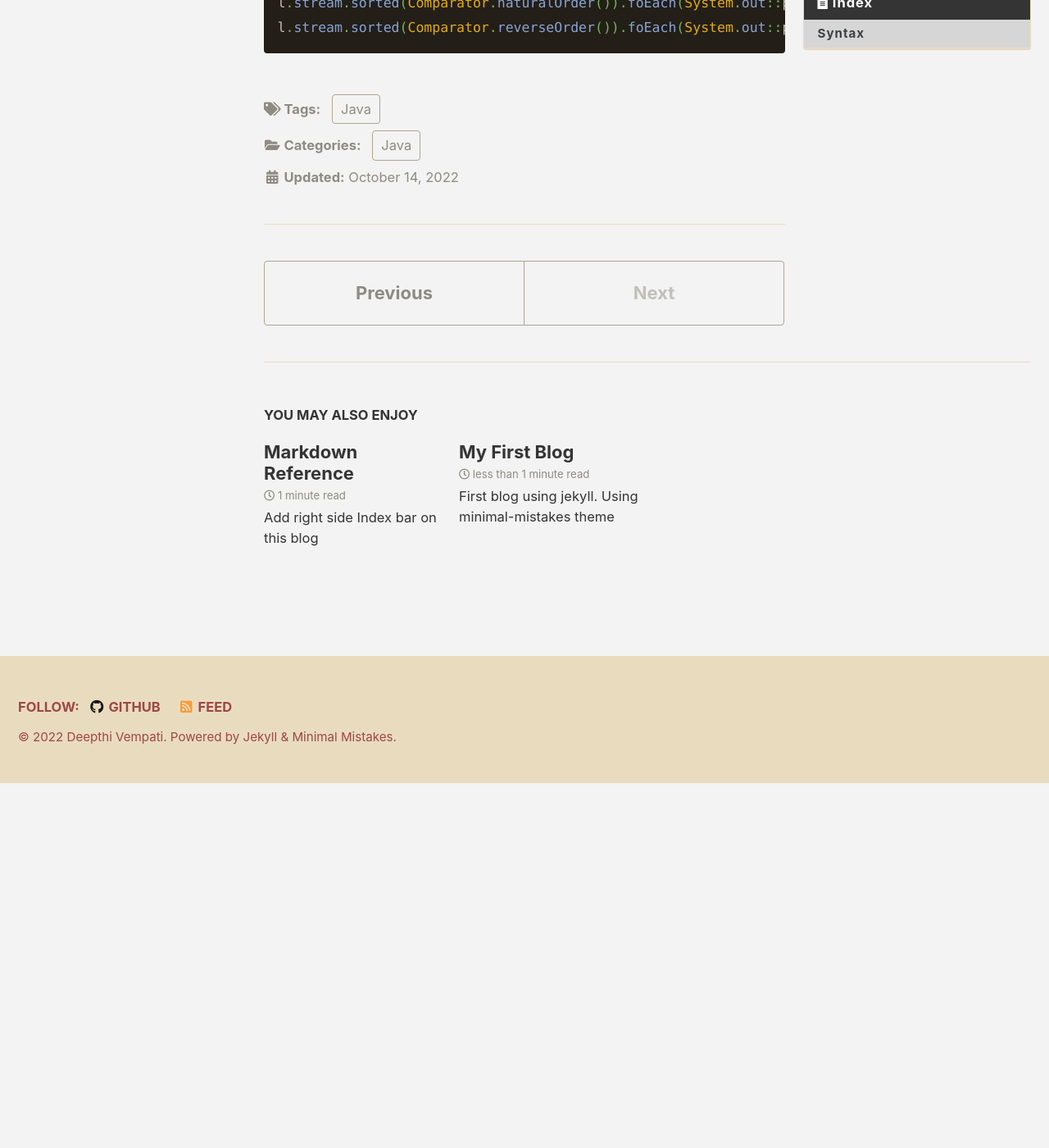
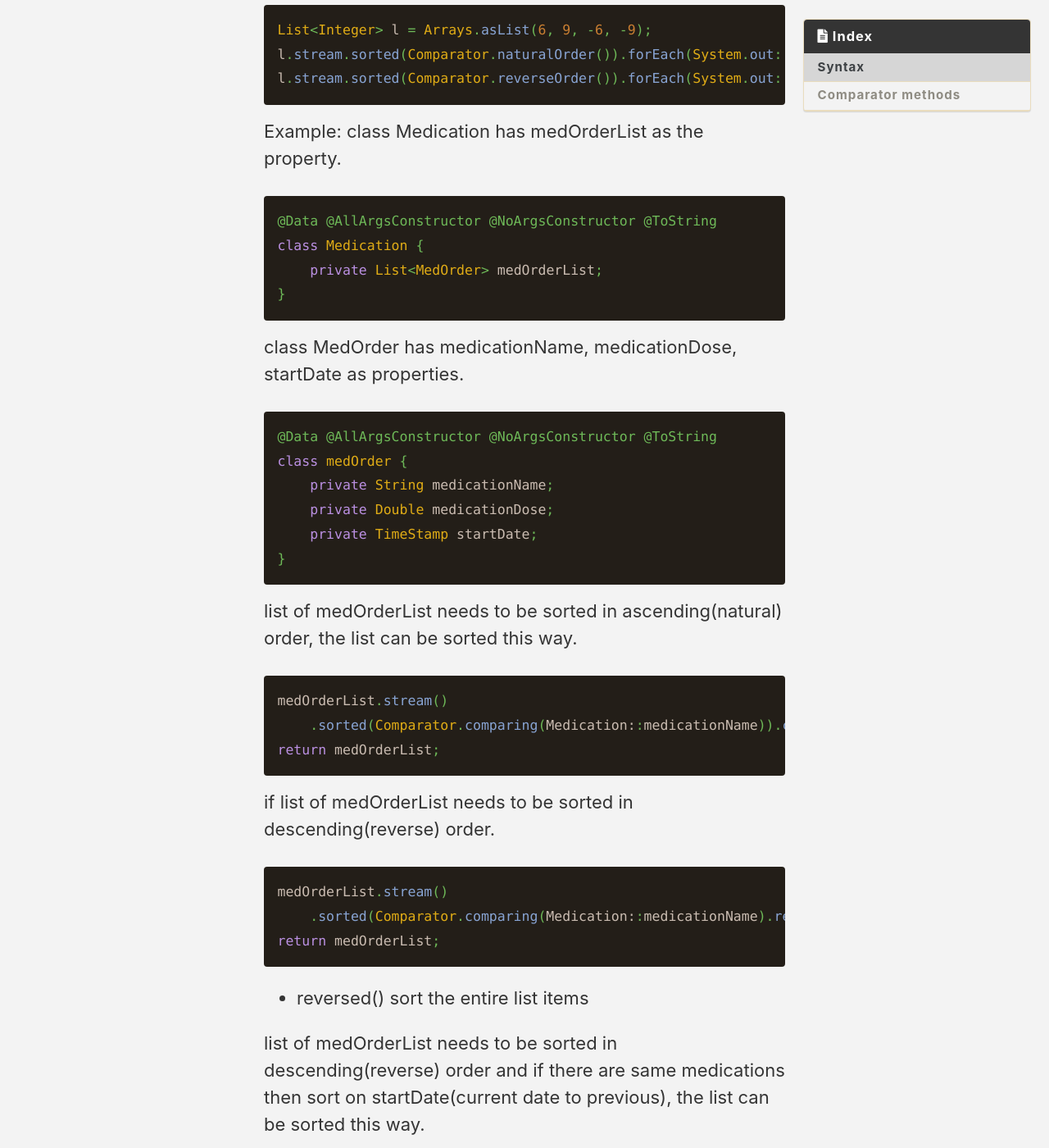
Before and after one commit to deepthivempati/deepthivempati.github.io, a Jekyll site: the page built from _posts/java/2022-10-14-sorting-comparator.md, in a window 1280 px wide and 1400 px high, scrolled down 752 px. Shown: the whole window at 82% size. Built offline with Jekyll 4.4.1, drawn with Linux system fonts in a browser that asks for light colours; cached includes are drawn as plain includes; before the commit the page ends 1707 px from its top, so only the background shows below that; some of the changed text lies outside the part shown.

Commit message:
comparators methods

````diff
--- a/_posts/java/2022-10-14-sorting-comparator.md
+++ b/_posts/java/2022-10-14-sorting-comparator.md
@@ -7,15 +7,78 @@
 
 {% include toc title="Index" %}
 
+Comparator<T> is an interface
 Stream sorted(Comparator comparator) returns the stream of elements in natural sorted order and reverse sorted order with the provided Comparator.
 
-# Syntax
+## Syntax
 `sorted(Comparator<? super T> comparator)`
 
 * Where, Stream is an interface and T is type of stream elements. comparator is used to compare stream elements.
 
 ``` java
 List<Integer> l = Arrays.asList(6, 9, -6, -9);
-l.stream.sorted(Comparator.naturalOrder()).foEach(System.out::println);
-l.stream.sorted(Comparator.reverseOrder()).foEach(System.out::println);
+l.stream.sorted(Comparator.naturalOrder()).forEach(System.out::println);
+l.stream.sorted(Comparator.reverseOrder()).forEach(System.out::println);
 ```
+
+Example: class Medication has medOrderList as the property.
+```java
+@Data @AllArgsConstructor @NoArgsConstructor @ToString
+class Medication {
+    private List<MedOrder> medOrderList;
+}
+```
+
+class MedOrder has medicationName, medicationDose, startDate as properties.
+```java
+@Data @AllArgsConstructor @NoArgsConstructor @ToString
+class medOrder {
+    private String medicationName;
+    private Double medicationDose;
+    private TimeStamp startDate;
+}
+```
+
+list of medOrderList needs to be sorted in ascending(natural) order, the list can be sorted this way.
+```java
+medOrderList.stream()
+    .sorted(Comparator.comparing(Medication::medicationName)).collect(Collectors.toList());
+return medOrderList;
+```
+
+if list of medOrderList needs to be sorted in descending(reverse) order.
+```java
+medOrderList.stream()
+    .sorted(Comparator.comparing(Medication::medicationName).reversed).collect(Collectors.toList());
+return medOrderList;
+```
+* reversed() sort the entire list items
+
+list of medOrderList needs to be sorted in descending(reverse) order and if there are same medications then sort on startDate(current date to previous), the list can be sorted this way.
+```java
+medOrderList.stream()
+  .sorted(Comparator.comparing(Medication::medicationName).thenComparing(Medication::startDate, Comparator.reverseOrder()).reversed).collect(Collectors.toList());
+  return medOrderList;
+```
+* Comparator.reverseOrder() does not sort the entire list items. it sort the each element with multiple items based on comparion using a key(ex: startDate).
+
+
+# Comparator methods
+
+* compare(T,T)
+* reversed()
+* thenComparing(Comparator<? super T>)
+* thenComparing(Function<? super T, ? extends U>, Comparator<? super U>)
+* thenComparing(Function<? super YT, ? extends U>)
+* thenComparingInt(ToIntFunction<? super T>)
+* thenComparingLong(ToLongFunction<? super T>)
+* thenComparingDouble(ToDoubleFunction<? super T>)
+* reversOrder()
+* naturalOrder()
+* nullsFirst(Comparator<? super T>)
+* nullsLast(Comparator<? super T>)
+* comparing(Function<? super T, ? extends U>, Comparator<? super U>)<T,U> : Comparator<T>
+* comparing(Function<? super T, ? extends U>)
+* comparing(ToIntFunction<? super T>)
+* comparing(ToLongFunction<? super T>)
+* comparing(ToDoubleFunction<? super T>)
````
